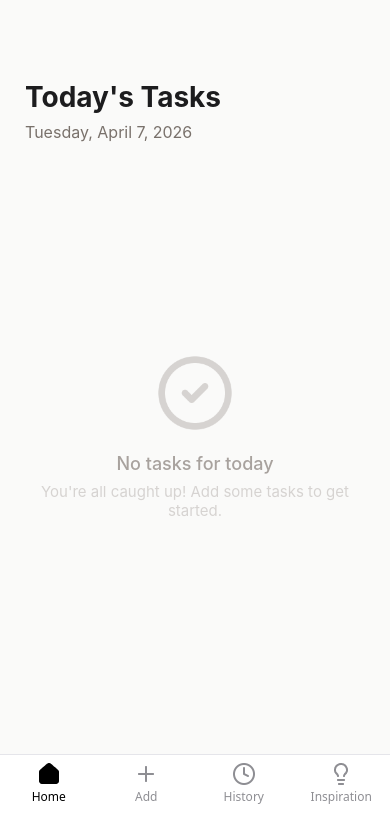
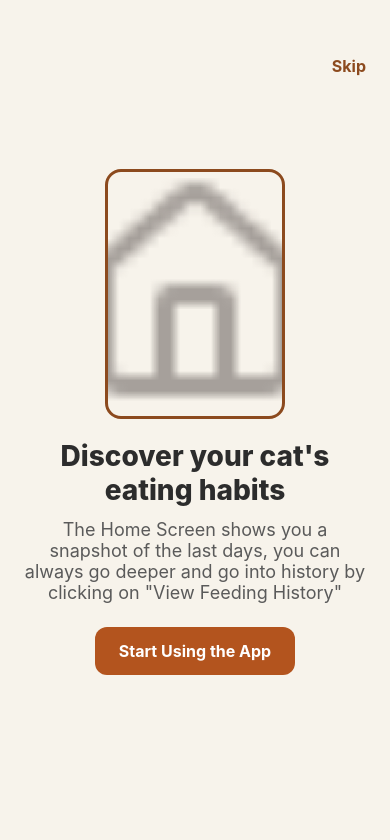
Before and after one commit to Theatorgrimsen/ExamPMA2026, a React Native app in the folder NPM/: screen /OnboardingThree in a window 390 px wide. Shown: the top 840 px of the page. Built offline with nearby package versions, Linux system fonts and the light colour scheme.

Commit message:
Onboarding virker

```diff
--- a/NPM/App.js
+++ b/NPM/App.js
@@ -13,6 +13,24 @@
 import OnboardingTwo from './screens/OnboardingScreens/OnboardingTwo';
 import OnboardingThree from './screens/OnboardingScreens/OnboardingThree';
 
+const Tab = createBottomTabNavigator();
+const HomeStack = createNativeStackNavigator();
+const OnboardingStack = createNativeStackNavigator();
+
+const styles = StyleSheet.create({
+  dummyContainer: {
+    flex: 1,
+    justifyContent: 'center',
+    alignItems: 'center',
+    backgroundColor: '#F9F9F9',
+  },
+  iconStyle: {
+    width: 24,
+    height: 24,
+    resizeMode: 'contain'
+  }
+});
+
 function HistoryScreen() {
   return (
     <View style={styles.dummyContainer}>
@@ -20,11 +38,6 @@
     </View>
   );
 }
-
-
-const Tab = createBottomTabNavigator();
-const HomeStack = createNativeStackNavigator();
-const OnboardingStack = createNativeStackNavigator();
 
 // Stack for Home
 function HomeStackScreen({ tasks, onToggleTask }) {
@@ -76,8 +89,8 @@
     );
   }
 
+  function MainTabs() {
     return (
-    <NavigationContainer>
       <Tab.Navigator
         initialRouteName="Home"
         screenOptions={{
@@ -180,8 +193,9 @@
           }}
         />
       </Tab.Navigator>
-    </NavigationContainer>
     );
+  }
+
   {/* onboarding */}
   return (
     <NavigationContainer>
@@ -193,32 +207,8 @@
         <OnboardingStack.Screen name="OnboardingTwo" component={OnboardingTwo} />
         <OnboardingStack.Screen name="OnboardingThree" component={OnboardingThree} />
 
-      <OnboardingStack.Screen name="MainTabs">
-        {() => (
-          <MainTabs
-            catName={catName}
-            setCatName={setCatName}
-            feedEntries={feedEntries}
-            addFeedEntry={addFeedEntry}
-          />
-        )}
-      </OnboardingStack.Screen>
+        <OnboardingStack.Screen name="MainTabs" component={MainTabs} />
       </OnboardingStack.Navigator>
     </NavigationContainer>
   );
 }
-
-
-const styles = StyleSheet.create({
-  dummyContainer: {
-    flex: 1,
-    justifyContent: 'center',
-    alignItems: 'center',
-    backgroundColor: '#F9F9F9',
-  },
-  iconStyle: {
-    width: 24,
-    height: 24,
-    resizeMode: 'contain'
-  }
-});
--- a/NPM/screens/OnboardingScreens/OnboardingOne.js
+++ b/NPM/screens/OnboardingScreens/OnboardingOne.js
@@ -12,8 +12,6 @@
       >
         <Text style={styles.skipText}>Skip</Text>
       </TouchableOpacity>
-
-      <Image source={{ uri: 'https://images.pexels.com/photos/1056251/pexels-photo-1056251.jpeg' }} style={styles.image} />
 
       <Text style={styles.title}>Welcome to the cat feeder app!</Text>
       <Text style={styles.description}>
--- a/NPM/screens/OnboardingScreens/OnboardingThree.js
+++ b/NPM/screens/OnboardingScreens/OnboardingThree.js
@@ -14,7 +14,7 @@
       </TouchableOpacity>
 
       <Image
-      source={require('./../../assets/Home.png')}
+      source={require('../../assets/Home.png')}
       style={styles.image} />
 
       <Text style={styles.title}>Discover your cat's eating habits</Text>
```
Lines whose indentation alone changed are shown as unchanged.
